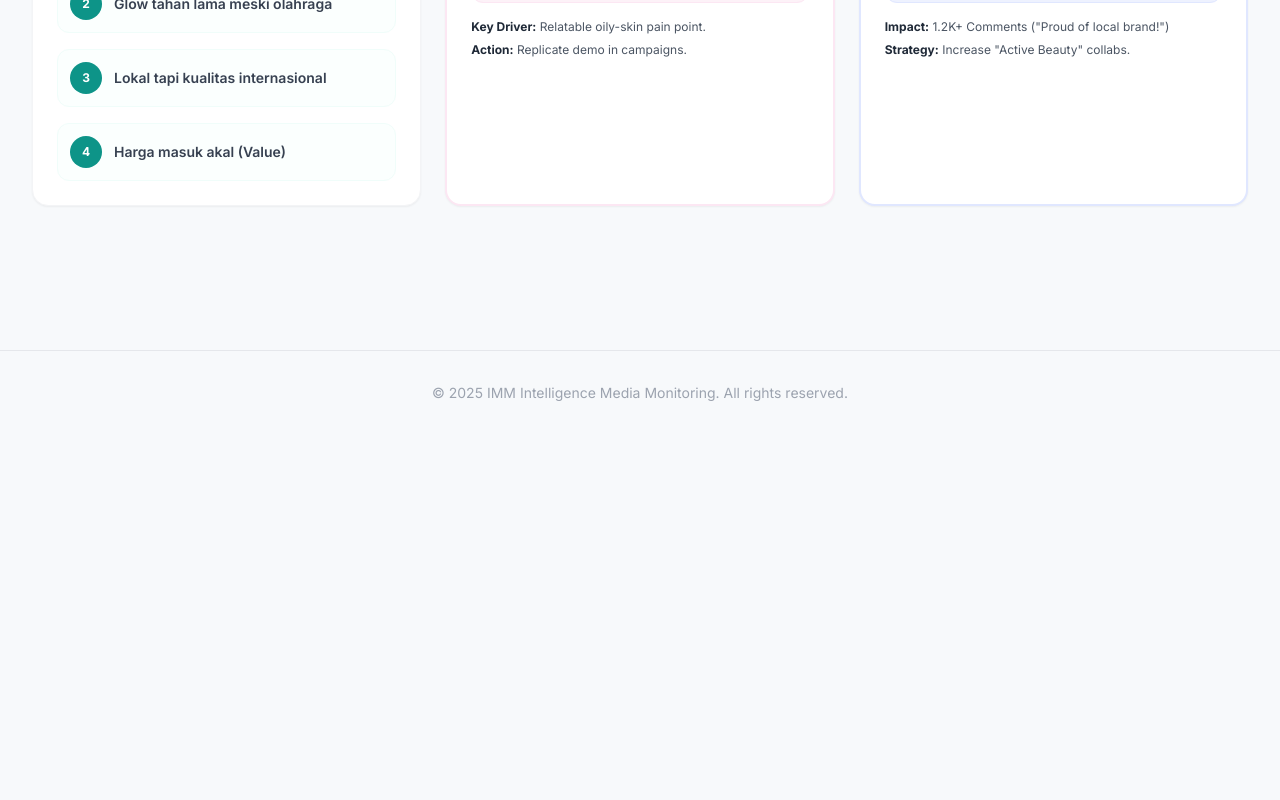
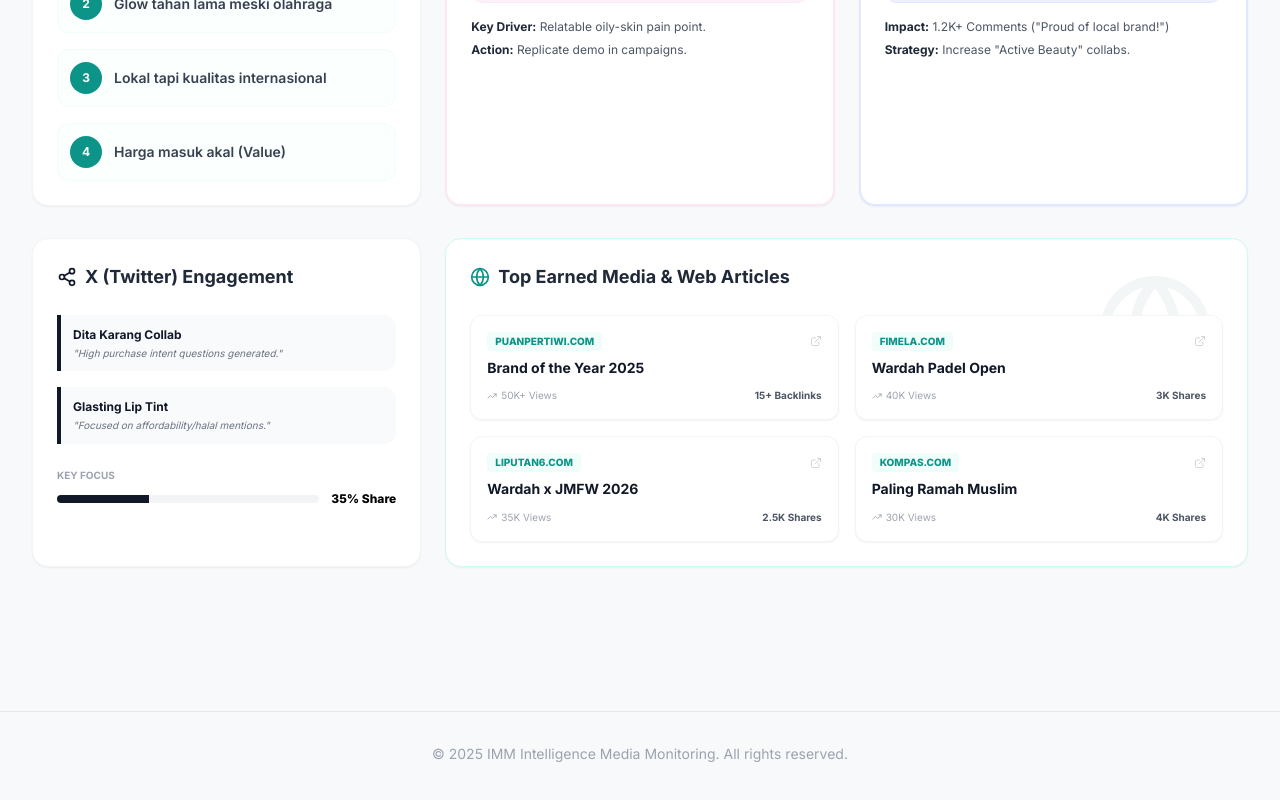
Before and after one commit to anqi-tama/imm-studycase, a React (Vite) app: page / in a window 1280 px wide. Shown: the part 2671-3471 px from the top of the page. Before the commit the page ends 3202 px from the top, so only its background shows below. Built offline with nearby package versions, Linux system fonts and the light colour scheme.

Commit message:
Update ContentDetailTab.tsx

```diff
--- a/components/ContentDetailTab.tsx
+++ b/components/ContentDetailTab.tsx
@@ -5,9 +5,11 @@
   Globe,
   Share2,
   ExternalLink,
+  ThumbsUp,
+  MessageCircle,
   TrendingUp
 } from 'lucide-react';
-import { CaseStudyData } from '../types.ts';
+import { CaseStudyData } from '../types';
 
 interface ContentDetailTabProps {
   data: CaseStudyData;
@@ -22,6 +24,7 @@
       <h3 className="text-2xl font-bold text-gray-900">UGC & Viral Performance Detail</h3>
 
       <div className="grid grid-cols-1 lg:grid-cols-3 gap-6">
+        {/* Positive Sentiment Drivers */}
         <div className="bg-white p-6 rounded-2xl border border-gray-100 shadow-sm">
           <h4 className="text-lg font-bold text-gray-800 mb-6 flex items-center">
             <Sparkles className={`mr-2 ${isWardah ? 'text-teal-600' : 'text-indigo-600'}`} size={20} />
@@ -39,6 +42,7 @@
           </div>
         </div>
 
+        {/* Viral Content 1 */}
         <div className={`bg-white p-6 rounded-2xl border-2 shadow-sm ${isWardah ? 'border-pink-100' : 'border-red-100'}`}>
           <div className="flex items-center justify-between mb-4">
             <h4 className="text-lg font-bold text-gray-800 flex items-center">
@@ -66,6 +70,7 @@
           </ul>
         </div>
 
+        {/* Viral Content 2 */}
         <div className={`bg-white p-6 rounded-2xl border-2 shadow-sm ${isWardah ? 'border-indigo-100' : 'border-teal-100'}`}>
           <div className="flex items-center justify-between mb-4">
             <h4 className="text-lg font-bold text-gray-800 flex items-center">
@@ -93,6 +98,61 @@
           </ul>
         </div>
       </div>
+
+      <div className="grid grid-cols-1 lg:grid-cols-3 gap-6">
+        {/* X/Platform Deep Dive */}
+        <div className="bg-white p-6 rounded-2xl border border-gray-100 shadow-sm">
+          <h4 className="text-lg font-bold text-gray-800 mb-6 flex items-center">
+            <Share2 className={`mr-2 ${isWardah ? 'text-gray-900' : 'text-blue-600'}`} size={20} />
+            {detail.platformDeepDive.title}
+          </h4>
+          <div className="space-y-4">
+            {detail.platformDeepDive.items.map((item, i) => (
+              <div key={i} className={`p-3 border-l-4 rounded-r-xl ${isWardah ? 'border-gray-900 bg-gray-50' : 'border-blue-600 bg-blue-50'}`}>
+                <p className={`text-xs font-bold mb-1 ${isWardah ? 'text-gray-900' : 'text-blue-900'}`}>{item.label}</p>
+                <p className="text-[10px] text-gray-500 italic leading-tight">"{item.text}"</p>
+              </div>
+            ))}
+            <div className="pt-2">
+              <p className="text-[10px] text-gray-400 font-bold uppercase mb-2">{detail.platformDeepDive.metricLabel}</p>
+              <div className="flex items-center">
+                <div className="flex-1 bg-gray-100 h-2 rounded-full overflow-hidden">
+                  <div className={`${isWardah ? 'bg-gray-900' : 'bg-blue-600'} h-full`} style={{ width: detail.platformDeepDive.metricPercent }}></div>
+                </div>
+                <span className="ml-3 text-xs font-black">{detail.platformDeepDive.metricPercent} Share</span>
+              </div>
+            </div>
+          </div>
+        </div>
+
+        {/* Web Articles */}
+        <div className={`lg:col-span-2 bg-white p-6 rounded-2xl border shadow-sm relative overflow-hidden ${isWardah ? 'border-teal-100' : 'border-indigo-100'}`}>
+          <div className="absolute top-0 right-0 p-8 opacity-5">
+            <Globe size={120} className={isWardah ? 'text-teal-900' : 'text-indigo-900'} />
+          </div>
+          <h4 className="text-lg font-bold text-gray-800 mb-6 flex items-center relative z-10">
+            <Globe className={`mr-2 ${isWardah ? 'text-teal-600' : 'text-indigo-600'}`} size={20} />
+            Top Earned Media & Web Articles
+          </h4>
+          <div className="grid grid-cols-1 md:grid-cols-2 gap-4 relative z-10">
+            {detail.articles.map((art, idx) => (
+              <div key={idx} className={`group p-4 rounded-xl border border-gray-100 bg-white shadow-sm transition-all hover:shadow-md ${isWardah ? 'hover:border-teal-200' : 'hover:border-indigo-200'}`}>
+                <div className="flex items-center justify-between mb-2">
+                  <span className={`text-[10px] font-black px-2 py-0.5 rounded uppercase ${isWardah ? 'text-teal-600 bg-teal-50' : 'text-indigo-600 bg-indigo-50'}`}>
+                    {art.source}
+                  </span>
+                  <ExternalLink size={12} className="text-gray-300 group-hover:text-gray-500" />
+                </div>
+                <p className="text-sm font-bold text-gray-900 mb-1 leading-tight">{art.title}</p>
+                <div className="flex items-center justify-between mt-3 text-[10px] text-gray-400">
+                  <div className="flex items-center"><TrendingUp size={10} className="mr-1" /> {art.views} Views</div>
+                  <div className="font-bold text-gray-600">{art.impact}</div>
+                </div>
+              </div>
+            ))}
+          </div>
+        </div>
+      </div>
     </div>
   );
 };
```
